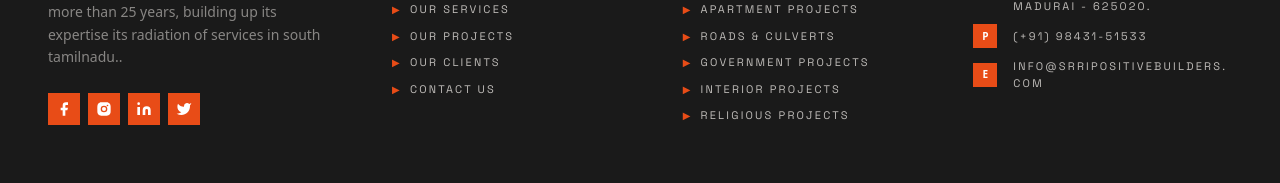
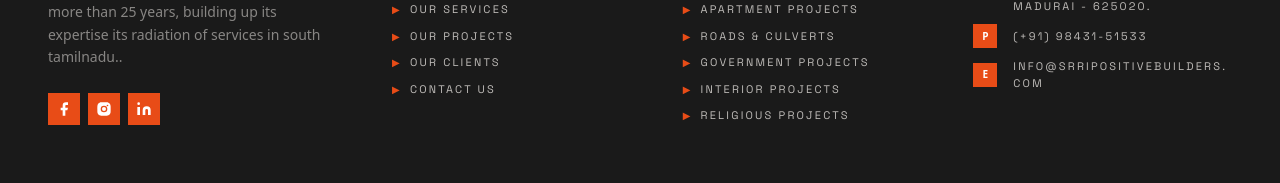
Before and after one commit to ahmedthousifgit571/architetureFirm, a Next.js app: page /projects/apartment in a window 1280 px wide. Shown: the part 2023-2206 px from the top of the page. Built offline with nearby package versions, Linux system fonts and the light colour scheme; a web font is replaced by a local one.

Commit message:
social media added

```diff
--- a/components/sections/Footer.tsx
+++ b/components/sections/Footer.tsx
@@ -37,8 +37,8 @@ function Group({ label, children }: { label: string; children: ReactNode }) {
 
 const itemClass = "font-grotesk text-[11px] tracking-[0.2em] text-plaster/75 transition-colors duration-200 flex items-center gap-2";
 
-const SocialIcon = ({ children }: { children: ReactNode }) => (
-  <a href="#" className="flex h-8 w-8 items-center justify-center bg-[#e84c17] text-white hover:opacity-80 transition-opacity">
+const SocialIcon = ({ href, children }: { href: string; children: ReactNode }) => (
+  <a href={href} target="_blank" rel="noopener noreferrer" className="flex h-8 w-8 items-center justify-center bg-[#e84c17] text-white hover:opacity-80 transition-opacity">
     {children}
   </a>
 );
@@ -74,24 +74,19 @@ export default function Footer() {
             </p>
 
             <div className="flex gap-2 mt-6">
-              <SocialIcon>
+              <SocialIcon href="https://www.facebook.com/people/Srri-Positive-Builders/100083630523403/?_rdr">
                 <svg viewBox="0 0 24 24" className="h-4 w-4 fill-current" xmlns="http://www.w3.org/2000/svg">
                   <path d="M18 2h-3a5 5 0 0 0-5 5v3H7v4h3v8h4v-8h3l1-4h-4V7a1 1 0 0 1 1-1h3z" />
                 </svg>
               </SocialIcon>
-              <SocialIcon>
+              <SocialIcon href="https://instagram.com/srri_positive_builders?igshid=YmMyMTA2M2Y=">
                 <svg viewBox="0 0 24 24" className="h-4 w-4 fill-current" xmlns="http://www.w3.org/2000/svg">
                   <path d="M12 2c2.717 0 3.056.01 4.122.06 1.065.05 1.79.217 2.428.465.66.254 1.216.598 1.772 1.153a4.908 4.908 0 0 1 1.153 1.772c.247.637.415 1.363.465 2.428.047 1.066.06 1.405.06 4.122 0 2.717-.01 3.056-.06 4.122-.05 1.065-.218 1.79-.465 2.428a4.883 4.883 0 0 1-1.153 1.772 4.915 4.915 0 0 1-1.772 1.153c-.637.247-1.363.415-2.428.465-1.066.047-1.405.06-4.122.06-2.717 0-3.056-.01-4.122-.06-1.065-.05-1.79-.218-2.428-.465a4.89 4.89 0 0 1-1.772-1.153 4.904 4.904 0 0 1-1.153-1.772c-.248-.637-.415-1.363-.465-2.428C2.013 15.056 2 14.717 2 12c0-2.717.01-3.056.06-4.122.05-1.066.217-1.79.465-2.428a4.902 4.902 0 0 1 1.153-1.772A4.887 4.887 0 0 1 5.45 2.525c.638-.248 1.362-.415 2.428-.465C8.944 2.013 9.283 2 12 2zm0 5a5 5 0 1 0 0 10 5 5 0 0 0 0-10zm6.5-.25a1.25 1.25 0 0 0-2.5 0 1.25 1.25 0 0 0 2.5 0zM12 9a3 3 0 1 1 0 6 3 3 0 0 1 0-6z" />
                 </svg>
               </SocialIcon>
-              <SocialIcon>
+              <SocialIcon href="https://www.linkedin.com/in/subramanian-p-t-2a082b246">
                 <svg viewBox="0 0 24 24" className="h-4 w-4 fill-current" xmlns="http://www.w3.org/2000/svg">
                   <path d="M16 8a6 6 0 0 1 6 6v7h-4v-7a2 2 0 0 0-2-2 2 2 0 0 0-2 2v7h-4v-7a6 6 0 0 1 6-6zM2 9h4v12H2zM4 2a2 2 0 1 1 0 4 2 2 0 0 1 0-4z" />
-                </svg>
-              </SocialIcon>
-              <SocialIcon>
-                <svg viewBox="0 0 24 24" className="h-4 w-4 fill-current" xmlns="http://www.w3.org/2000/svg">
-                  <path d="M23 3a10.9 10.9 0 0 1-3.14 1.53 4.48 4.48 0 0 0-7.86 3v1A10.66 10.66 0 0 1 3 4s-4 9 5 13a11.64 11.64 0 0 1-7 2c9 5 20 0 20-11.5a4.5 4.5 0 0 0-.08-.83A7.72 7.72 0 0 0 23 3z" />
                 </svg>
               </SocialIcon>
             </div>
--- a/components/sections/Projects.tsx
+++ b/components/sections/Projects.tsx
@@ -21,7 +21,7 @@ const PROJECTS: Project[] = [
     name: "BVK BRINDAVAN",
     spec: "LAKE ZÜRICH · 2025 · 640 M²",
     material: "LIMEWASH PLASTER",
-    image: "/images/TWO BLOCKS. OF G+10 APARTMENTS.png",
+    image: "/images/two_blocks_g10_apartments.png",
     span: "md:col-span-7",
     height: "h-72 md:h-[480px]",
   },
@@ -30,7 +30,7 @@ const PROJECTS: Project[] = [
     name: "VLUX 3 STAR HOTEL",
     spec: "BASEL · 2024 · 380 M²",
     material: "BOARD-FORMED CONCRETE",
-    image: "/images/VLUX – 3 STAR HOTEL.png",
+    image: "/images/vlux_3_star_hotel.png",
     span: "md:col-span-5 md:mt-12",
     height: "h-72 md:h-[360px]",
   },
--- a/lib/projectsData.ts
+++ b/lib/projectsData.ts
@@ -186,7 +186,7 @@ export const PROJECT_CATEGORIES: ProjectCategory[] = [
     shortName: "APARTMENT",
     description:
       "Multi-storey residences that balance privacy with community — efficient plans, generous light, enduring structure.",
-    coverImage: "/images/TWO BLOCKS. OF G+10 APARTMENTS.png",
+    coverImage: "/images/two_blocks_g10_apartments.png",
     projects: [
       {
         name: "BVK BRINDAVAN",
```
Also changed, not shown: 2 other files (tests, documents, lock files or other folders).
